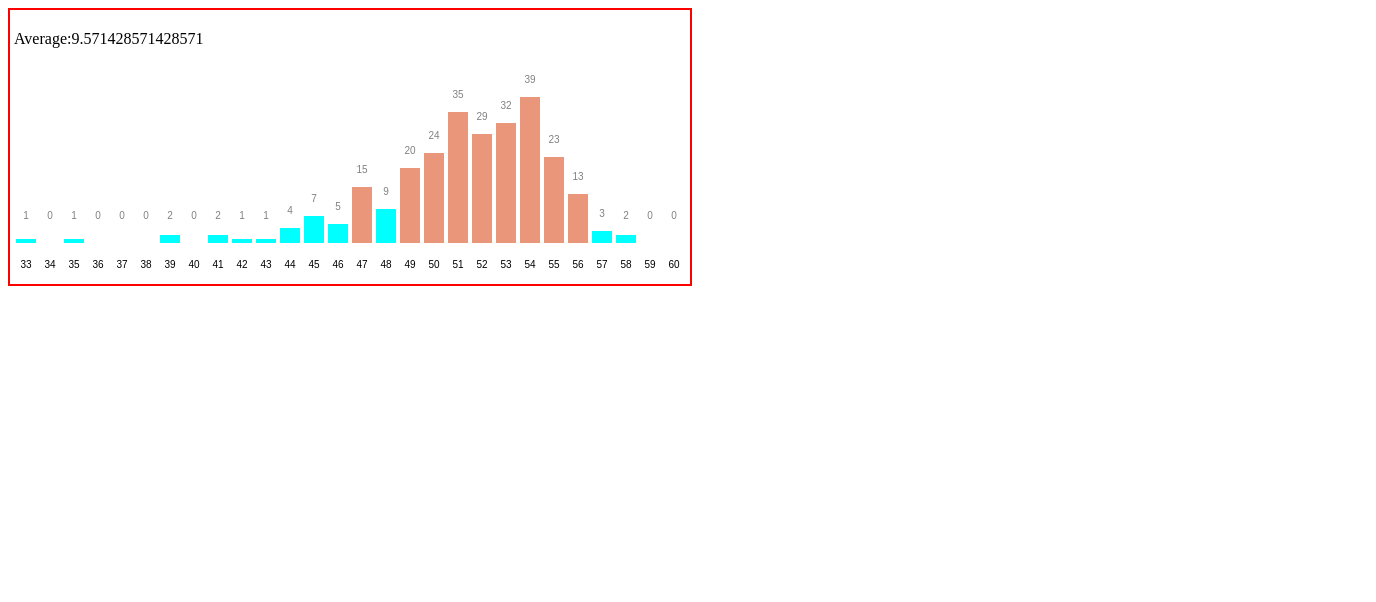
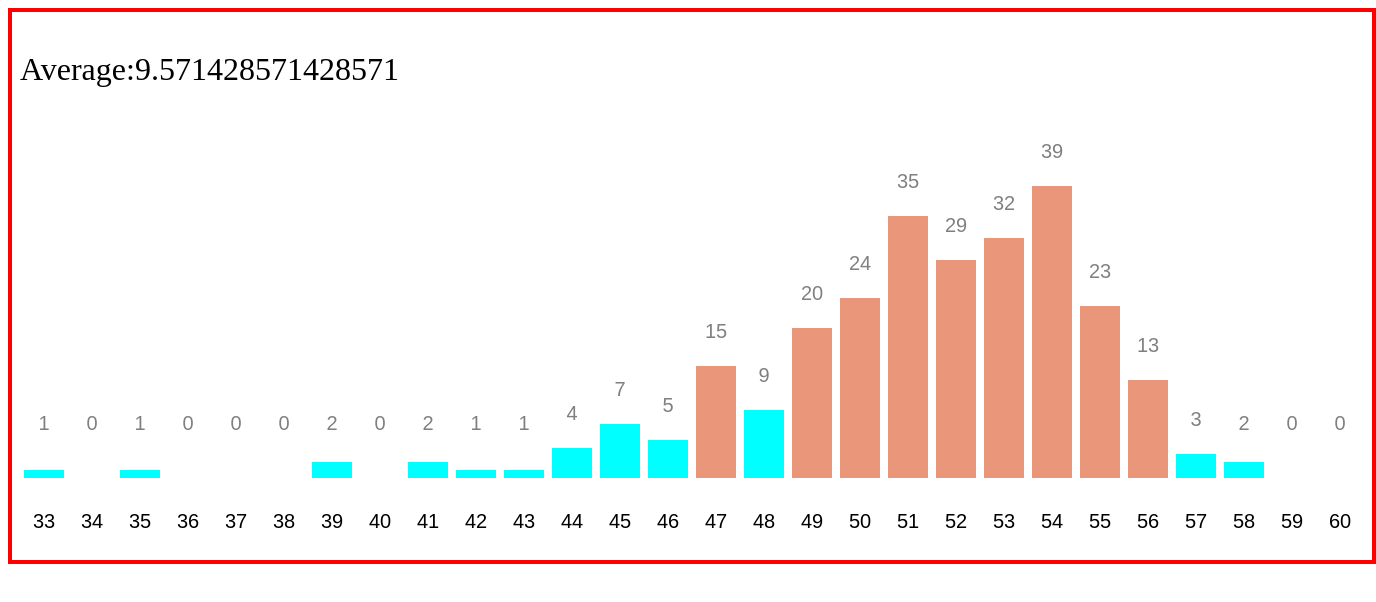
Before and after one commit to hellen6654/vis2021s, a plain HTML site: page lab05/index.html in a window 1280 px wide. Shown: the whole page, 1376 px wide, since content can reach past the window. Drawn offline with nearby package versions, Linux system fonts and the light colour scheme.

Commit message:
transform-scale x2

```diff
--- a/lab05/index.html
+++ b/lab05/index.html
@@ -25,22 +25,25 @@
     #demo {
       border: solid 2px red;
       padding: 4px;
+
     }
 
     div.bar {
       display: inline-block;
       width: 20px;
       height: 100px;
-      /* We'll override height later */
       background-color: cyan;
-      /* border: solid 1px black; */
       margin: 2px;
+    }
+    .transformed{
+      transform: scale(2);
+      transform-origin: top left;
     }
   </style>
 </head>
 
 <body>
-  <div id="demo">
+  <div id="demo" class="transformed">
     <p class="aver"></p>
   </div>
   <script type="text/javascript">
```
